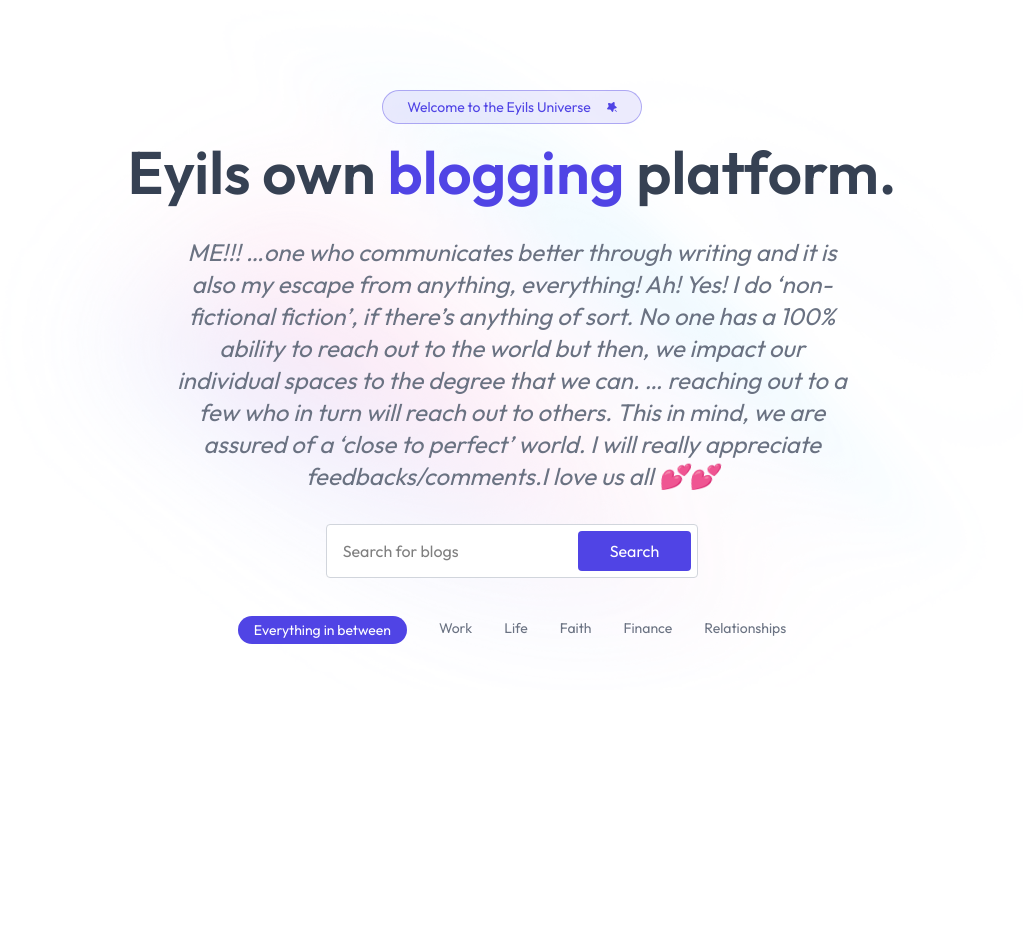
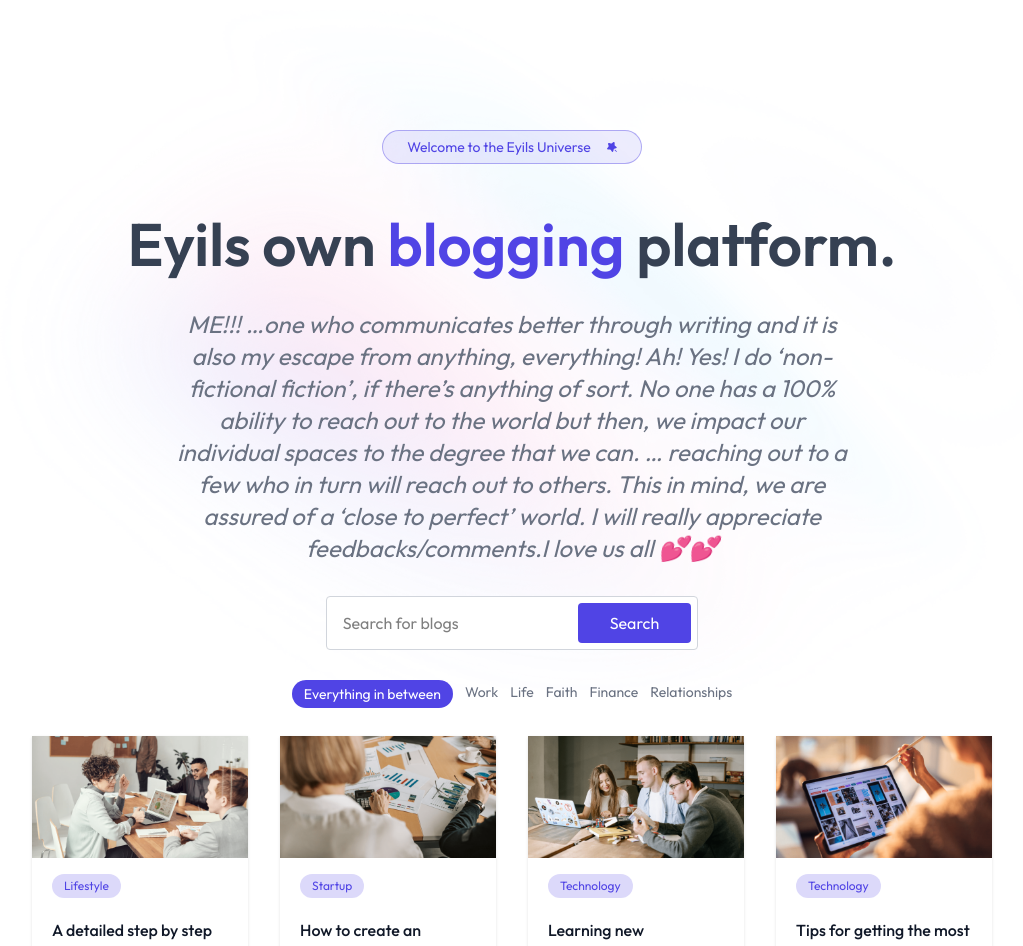
Before and after one commit to Xlence1624/Eyil-s_Pen, a React (Vite) app: page / in a window 1280 px wide. Shown: the part 82-1028 px from the top of the page, without its empty margins (128-1151 px from the left). Before the commit the page ends 800 px from the top, so only its background shows below. Built offline with nearby package versions, Linux system fonts and the light colour scheme.

Commit message:
category scroll fix
Signed-off-by: Michael Orji <xlence1624@gmail.com>

```diff
--- a/src/components/Bloglist.jsx
+++ b/src/components/Bloglist.jsx
@@ -6,15 +6,22 @@ import BlogCard from './BlogCard'
 const Bloglist = () => {
   const [menu, setMenu] = useState("Everything in between")
   return (
-    <div>
-      <div className="flex justify-center gap-4 sm:gap-8 my-10 relative">
+    <div className="overflow-hidden">
+      <div className="flex justify-start sm:justify-center gap-4 sm:gap-8  relative my-3   ">
+
+        <div className=" overflow-x-auto snap-x snap-mandatory py-5 flex gap-3 px-2">
 {
   blogCategories.map(
     (item) => (
       <div key={item} className="relative text-xs sm:text-sm ">
         <button
+          ref={(el) => {
+    if (menu === item && el) {
+      el.scrollIntoView({ behavior: "smooth", inline: "center" });
+    }
+  }}
         onClick={()=>setMenu(item)}
-        className={`cursor-pointer text-gray-500 ${menu === item && "text-white text-nowrap  px-4 pt-0.5"}`}>
+        className={`cursor-pointer text-gray-500 text-nowrap ${menu === item && "text-white text-nowrap  px-3 pt-0.5"}`}>
           {item}
           {menu === item && (    <motion.div layoutId='underline' transition={{type: 'sping', stiffness: 500, damping: 30}}className="absolute left-0 right-0 -top-1 sm:-top-0.5 h-7 -z-1 bg-primary rounded-full">
 
@@ -25,10 +32,12 @@ const Bloglist = () => {
       </div>
     )
   )}
+        </div>
+
       </div>
       <div className=" grid grid-cols-1 sm:grid-cols-2 md:grid-cols-3 xl:grid-cols-4 gap-8 mb-4 mx-8 sm:mx-16 xl:mx-40">
 {blog_data.filter(
-  (blog) => menu === "All" ? true : blog.category === menu
+  (blog) => menu === "Everything in between" ? true : blog.category === menu
 ).map(
   (blog) => <BlogCard key={blog._id} blog={blog} />
 )}
--- a/src/components/Header.jsx
+++ b/src/components/Header.jsx
@@ -4,7 +4,7 @@ import { assets } from '../assets/assets'
 const Header = () => {
   return (
     <div className='mx-8 sm:mx-16 xl:mx-24 relative flex items-center flex-col  justify-center mt-18 text-center'>
-      <div clasName=" mt-10 mb-8">
+      <div className=" mt-10 mb-8">
 <div className="inline-flex items-center justify-center gap-4 px-6 py-1.5 mb-4 border border-primary/40 bg-primary/10 rounded-full text-sm text-primary">
   <p>Welcome to the Eyils Universe</p>
   <img src={assets.star_icon} alt="Star Icon" className="w-2.5"/>
```
